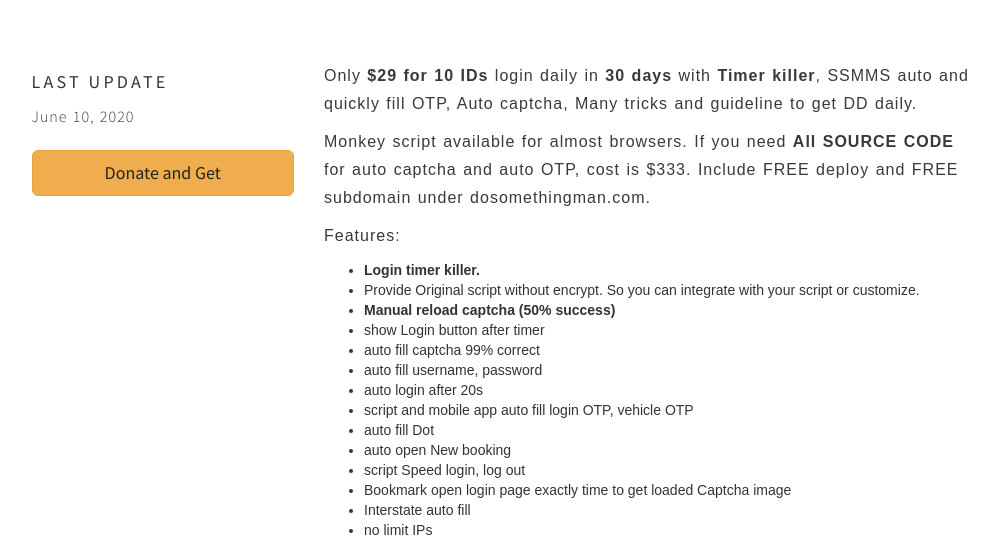
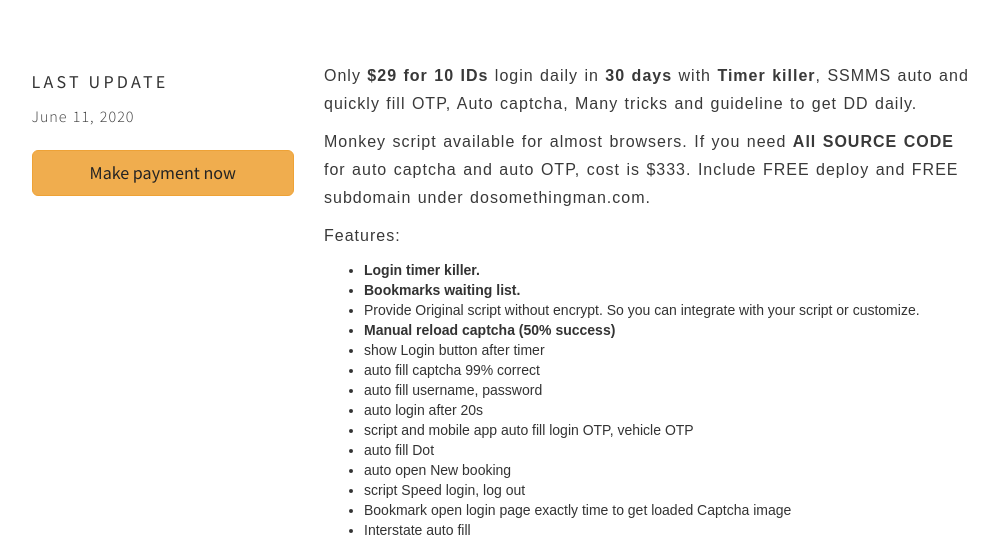
Before and after one commit to tramvm/tramvm.github.io, a Flask app: a page that uses inside/templates/single-project.html in a window 1280 px wide. Shown: the part 516-1054 px from the top of the page, without its empty margins (136-1134 px from the left). Run offline with Flask 2, Linux system fonts and the light colour scheme; data that the repository does not hold is empty; parts of the project's set-up code (start-up, migrations or seed data) failed here and were passed over; some libraries are stand-ins or nearby versions; some web fonts are replaced.

Commit message:
Update UI

```diff
--- a/inside/config.py
+++ b/inside/config.py
@@ -53,6 +53,7 @@ class DefaultConfig(BaseConfig):
                            '<p>Features:</p>'
                            '<ul>'
                            '<li><strong>Login timer killer.</strong></li>'
+                           '<li><strong>Bookmarks waiting list.</strong></li>'
                            '<li>Provide Original script without encrypt. So you can integrate with your script or customize.</li>'
                            '<li><strong>Manual reload captcha (50% success)</strong></li>'
                            '<li>show Login button after timer</li>'
@@ -73,7 +74,7 @@ class DefaultConfig(BaseConfig):
             'info': [
                 {
                     'name': 'Last Update',
-                    'value': 'June 10, 2020'
+                    'value': 'June 11, 2020'
                 }
 
             ],
--- a/inside/templates/single-project.html
+++ b/inside/templates/single-project.html
@@ -36,7 +36,7 @@
                         <a href="https://www.paypal.me/tramvm/{{ project['price'] }}" target="_blank"
                            class="btn btn-warning  btn-lg btn-block" style="color: #242424">
                             {% if project['id'] == '6' %}
-                                Donate and Get
+                                Make payment now
                             {% else %}
                                 Donate and receive source code
                             {% endif %}
```
